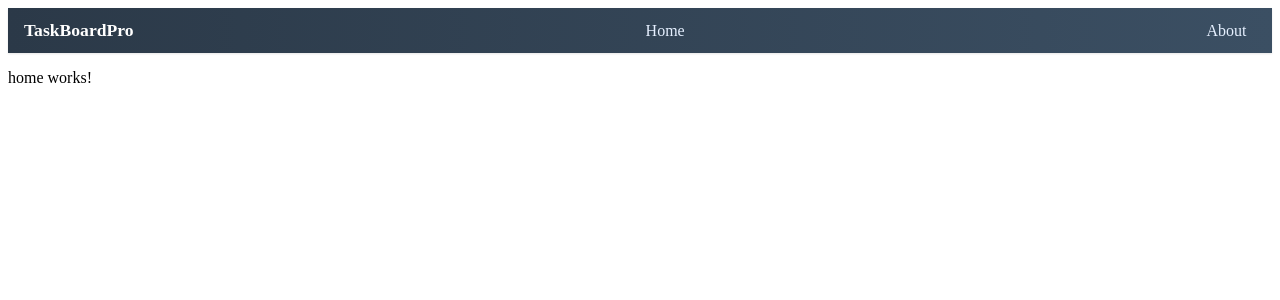
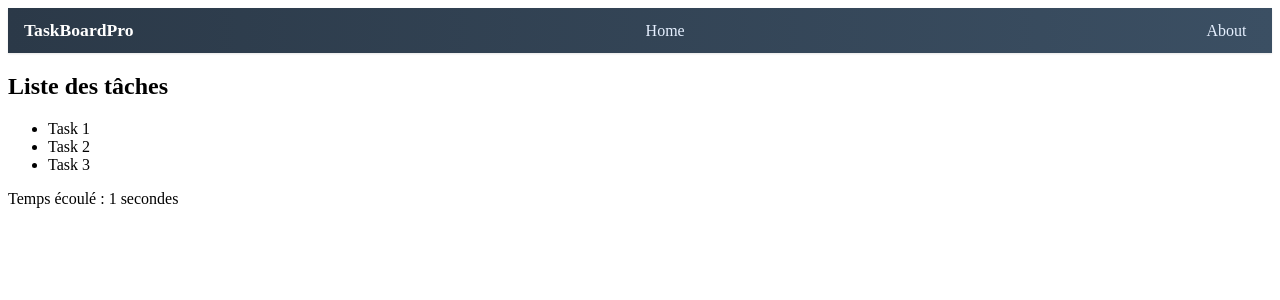
Before and after one commit to LorisPzt/TaskBoardPro, an Angular app: page /home in a window 1280 px wide. Shown: the top 300 px of the page. Built offline with nearby package versions, Linux system fonts and the light colour scheme.

Commit message:
Compteur Temps + tasks

```diff
--- a/src/app/home/home.html
+++ b/src/app/home/home.html
@@ -1 +1,14 @@
-<p>home works!</p>
+<h2>Liste des tâches</h2>
+
+@if (tasks$ | async; as tasks){
+  <ul>
+    @for (t of tasks; track t.id) {
+      <li>
+        {{t.title}}
+      </li>
+    }
+  </ul>
+} @else {
+  <p>Chargement des tâches ...</p>
+}
+<p>Temps écoulé : {{count/2}} secondes</p>
--- a/src/app/home/home.ts
+++ b/src/app/home/home.ts
@@ -1,11 +1,29 @@
-import { Component } from '@angular/core';
+import {Component, OnInit} from '@angular/core';
+import {Task} from '../services/task';
+import {AsyncPipe} from '@angular/common';
 
 @Component({
   selector: 'app-home',
-  imports: [],
+  imports: [
+    AsyncPipe
+  ],
   templateUrl: './home.html',
   styleUrl: './home.css',
 })
-export class Home {
+export class Home implements OnInit{
+  tasks$! : ReturnType<Task['getTasks']>;
+  count = 0;
+
+  constructor(private task:Task) {
+    this.tasks$ = this.task.getTasks();
+  }
+
+  ngOnInit() {
+    setInterval(() => {
+      this.count++;
+    },500);
+  }
+
+
 
 }
--- /dev/null
+++ b/src/app/services/task.ts
@@ -0,0 +1,19 @@
+import { Injectable } from '@angular/core';
+import {delay, of} from 'rxjs';
+
+@Injectable({
+  providedIn: 'root',
+})
+export class Task {
+  private tasks = [
+    { id: 1, title: 'Task 1'},
+    { id: 2, title: 'Task 2' },
+    { id: 3, title: 'Task 3' },
+
+  ];
+
+  getTasks() {
+    return of(this.tasks).pipe(delay(1000));
+  }
+
+}
--- /dev/null
+++ b/src/app/tasks/tasks.html
@@ -0,0 +1 @@
+<p>tasks works!</p>
```
Also changed, not shown: src/app/tasks/tasks.ts (added, +11 -0 lines), src/app/tasks/tasks.css (added), 2 other files (tests, documents, lock files or other folders).
